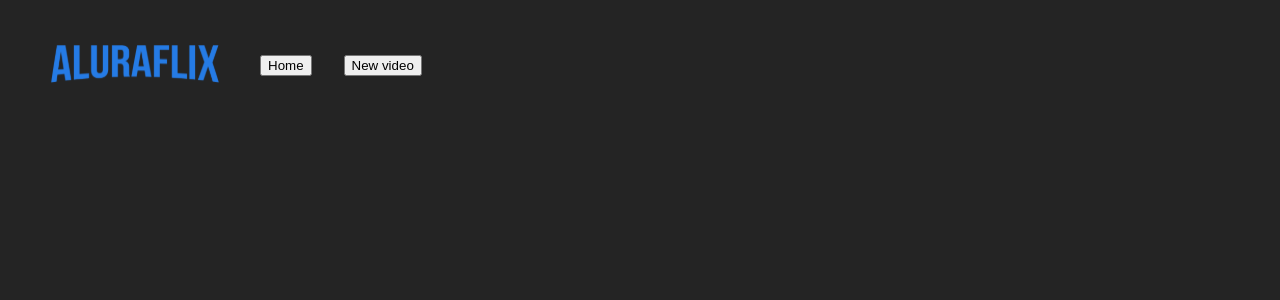
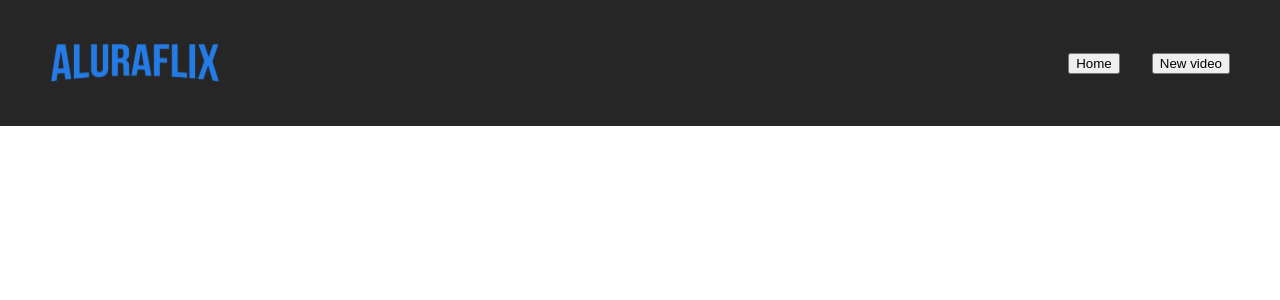
Before and after one commit to AbrahamOliden/aluraflix, a React (Vite) app: page / in a window 1280 px wide. Shown: the top 300 px of the page. Built offline with nearby package versions, Linux system fonts and the light colour scheme.

Commit message:
root div is no longer flex

```diff
--- a/src/index.css
+++ b/src/index.css
@@ -1,11 +1,8 @@
 :root {
+  --dark-gray: #262626;
+
   font-family: Inter, system-ui, Avenir, Helvetica, Arial, sans-serif;
-  line-height: 1.5;
   font-weight: 400;
-
-  color-scheme: light dark;
-  color: rgba(255, 255, 255, 0.87);
-  background-color: #242424;
 
   font-synthesis: none;
   text-rendering: optimizeLegibility;
@@ -15,7 +12,10 @@
 
 body {
   margin: 0;
-  display: flex;
   min-width: 320px;
   min-height: 100vh;
 }
+
+#root {
+  background-color: var(--dark-gray);
+}
```
